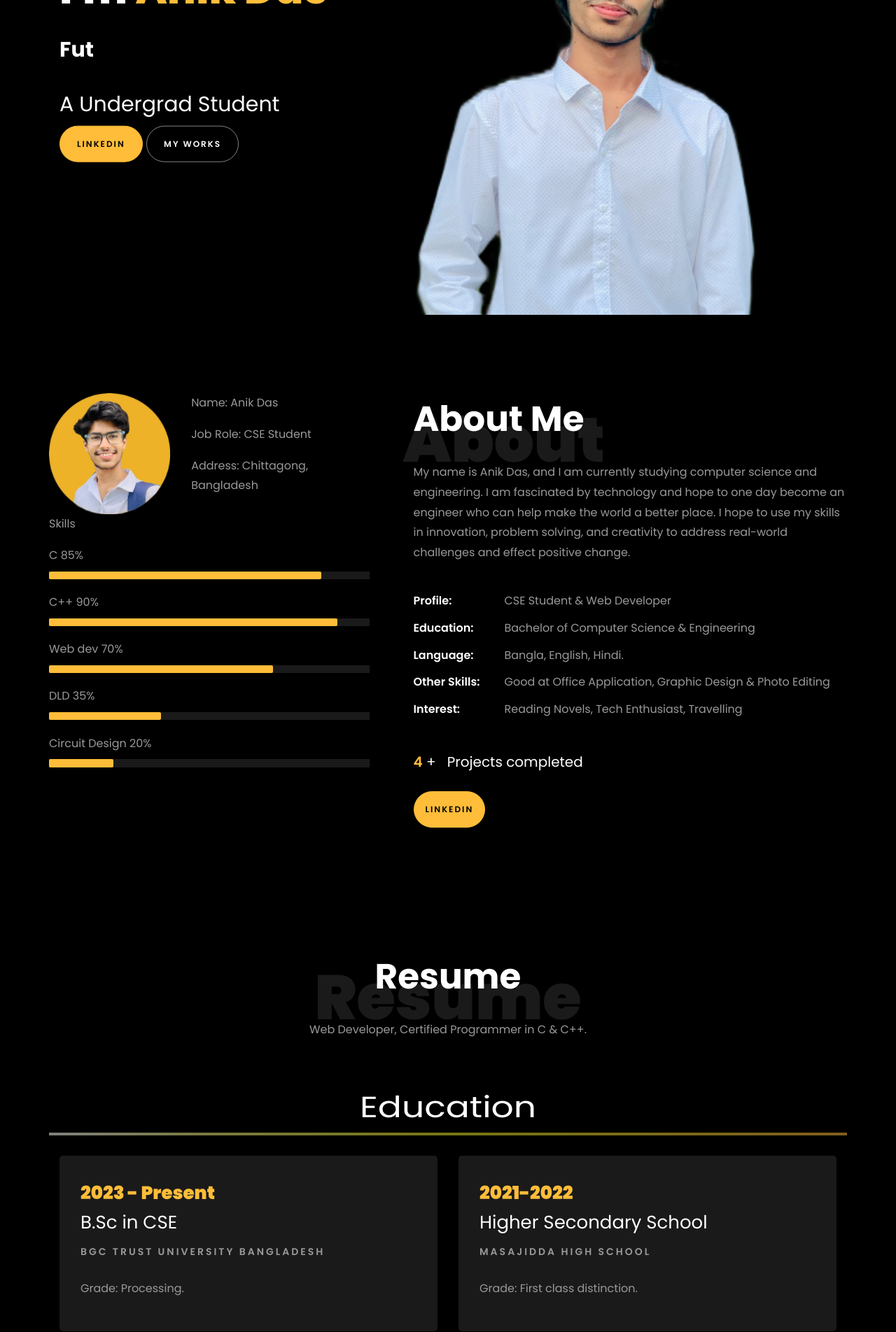
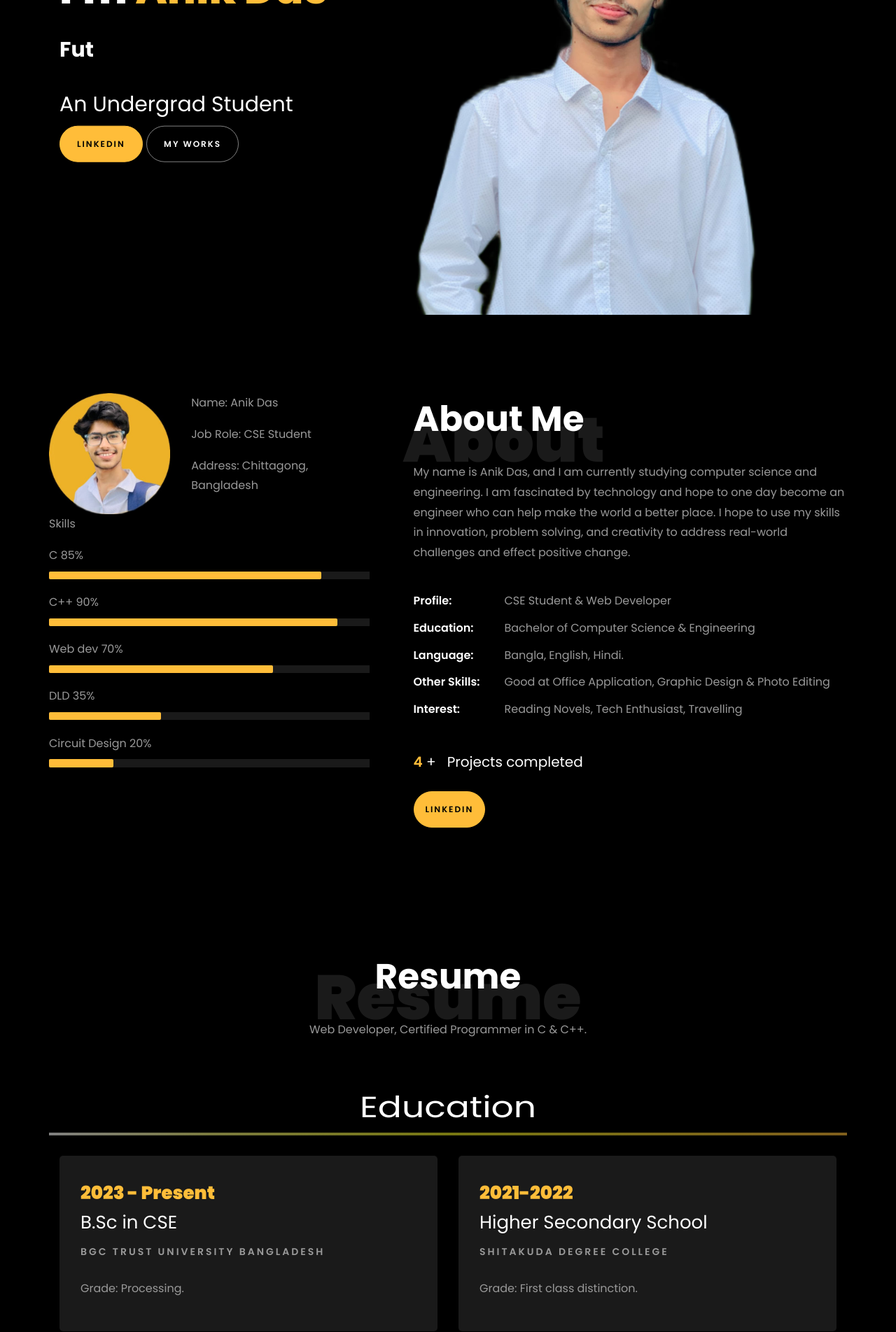
Before and after one commit to Chrisstoffer/Portfolio, a plain HTML site: page index.html in a window 1280 px wide. Shown: the part 300-2204 px from the top of the page at 70% size. Drawn offline with Linux system fonts and the light colour scheme; files whose address does not match are found by name.

Commit message:
Update index.html

```diff
--- a/index.html
+++ b/index.html
@@ -187,7 +187,7 @@
 
 						<br>
 						<br>
-			            <h2>A Undergrad Student</h2>
+			            <h2>An Undergrad Student</h2>
 						<!-- <h2 class="d-flex" style="margin-bottom: 0">With over 5 years of experience</h2> -->
 						<!-- <br> -->
 			            <p><a href="https://www.linkedin.com/in/aniket-anik-2820a92b5?utm_source=share&utm_campaign=share_via&utm_content=profile&utm_medium=android_app" class="btn btn-primary py-3 px-4">Linkedin</a>
@@ -380,7 +380,8 @@
     				<div class="resume-wrap ftco-animate">
     					<span class="date">2021-2022</span>
     					<h2>Higher Secondary School</h2>
-    					<span class="position">Masajidda High School</span>
+    					<span class="position">Shitakuda Degree College
+					</span>
     					<p class="mt-4">Grade: First class distinction.</p>
     				</div>
 				</div>
```
